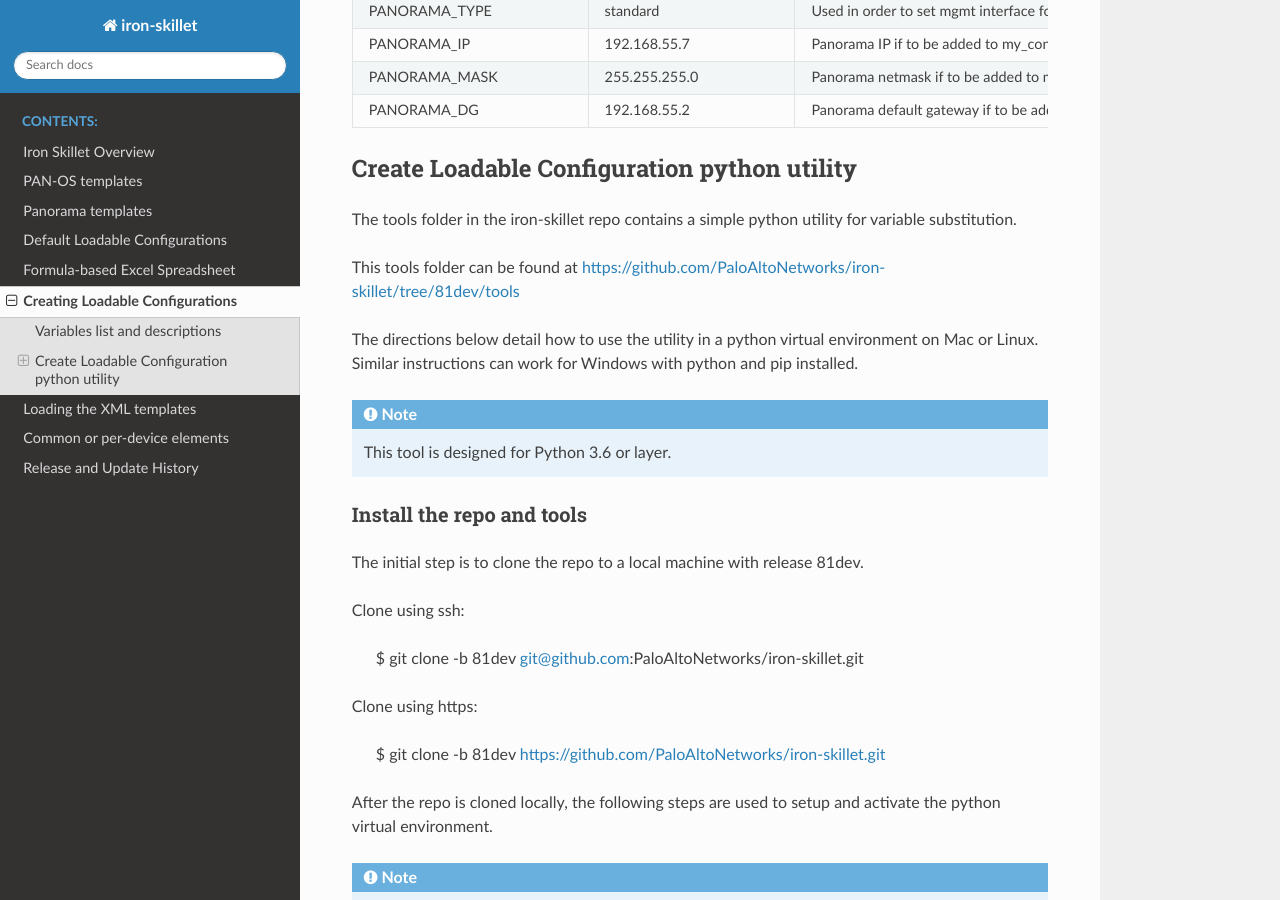
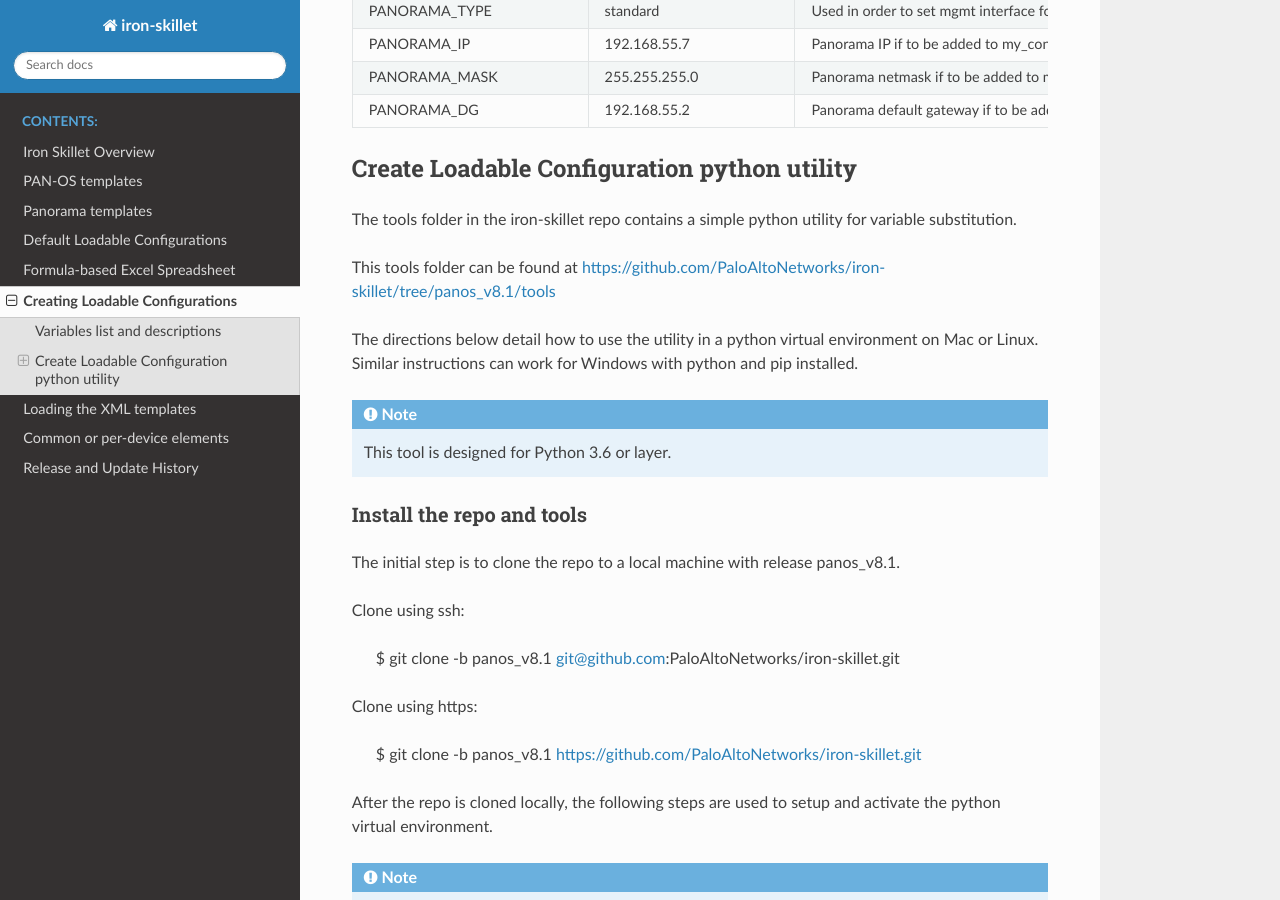
Before and after one commit to PaloAltoNetworks/iron-skillet, a Sphinx documentation site: the page built from docs/creating_loadable_configs.rst, in a window 1280 px wide and 900 px high, scrolled down 1370 px. Built offline with Sphinx 7.4.7 and the Read the Docs theme 2.0.0, drawn with Linux system fonts in a browser that asks for light colours.

Commit message:
updated repo references to panos_v8.1

```diff
--- a/docs/conf.py
+++ b/docs/conf.py
@@ -158,27 +158,27 @@
 
 # github file path that changes across repo and branches
 
-extlinks = {'panosrepo': ('https://github.com/PaloAltoNetworks/iron-skillet/blob/81dev/templates/panos/snippets/%s.xml', 'view xml template:   '),
-            'panoramarepo': ('https://github.com/PaloAltoNetworks/iron-skillet/blob/81dev/templates/panorama/snippets/%s.xml', 'view xml template:   '),
-            'setcommands': ('https://github.com/PaloAltoNetworks/iron-skillet/tree/81dev/templates/%s/set_commands', 'set commands '),
+extlinks = {'panosrepo': ('https://github.com/PaloAltoNetworks/iron-skillet/blob/panos_v8.1/templates/panos/snippets/%s.xml', 'view xml template:   '),
+            'panoramarepo': ('https://github.com/PaloAltoNetworks/iron-skillet/blob/panos_v8.1/templates/panorama/snippets/%s.xml', 'view xml template:   '),
+            'setcommands': ('https://github.com/PaloAltoNetworks/iron-skillet/tree/panos_v8.1/templates/%s/set_commands', 'set commands '),
             }
 
 # load config file name that changes across repo and branches
 
 rst_prolog = """
-.. |branch| replace:: 81dev
+.. |branch| replace:: panos_v8.1
 .. |panosconfigfile| replace:: iron_skillet_panos_full.xml
 .. |panoramaconfigfile| replace:: iron_skillet_panorama_full.xml
 .. |clonessh| replace:: git@github.com:PaloAltoNetworks/iron-skillet.git
 .. |clonehttps| replace:: https://github.com/PaloAltoNetworks/iron-skillet.git
-.. |repourl| replace:: https://github.com/PaloAltoNetworks/iron-skillet/tree/81dev
-.. |repotools| replace:: https://github.com/PaloAltoNetworks/iron-skillet/tree/81dev/tools
-.. |panosxpaths| replace:: https://github.com/PaloAltoNetworks/iron-skillet/blob/81dev/templates/panos/snippets/metadata.yaml
-.. |panossnippets| replace:: https://github.com/PaloAltoNetworks/iron-skillet/tree/81dev/templates/panos/snippets
-.. |panosloadorder| replace:: https://github.com/PaloAltoNetworks/iron-skillet/blob/81dev/templates/panos/snippets/metadata.yaml
-.. |panoramaxpaths| replace:: https://github.com/PaloAltoNetworks/iron-skillet/blob/81dev/templates/panorama/snippets/metadata.yaml
-.. |panoramasnippets| replace:: https://github.com/PaloAltoNetworks/iron-skillet/tree/81dev/templates/panorama/snippets
-.. |panoramaloadorder| replace:: https://github.com/PaloAltoNetworks/iron-skillet/blob/81dev/templates/panorama/snippets/metadata.yaml
-.. |panoramaset| replace:: https://github.com/PaloAltoNetworks/iron-skillet/tree/81dev/templates/panorama/set_commands
-.. |panosset| replace:: https://github.com/PaloAltoNetworks/iron-skillet/tree/81dev/templates/panos/set_commands
+.. |repourl| replace:: https://github.com/PaloAltoNetworks/iron-skillet/tree/panos_v8.1
+.. |repotools| replace:: https://github.com/PaloAltoNetworks/iron-skillet/tree/panos_v8.1/tools
+.. |panosxpaths| replace:: https://github.com/PaloAltoNetworks/iron-skillet/blob/panos_v8.1/templates/panos/snippets/metadata.yaml
+.. |panossnippets| replace:: https://github.com/PaloAltoNetworks/iron-skillet/tree/panos_v8.1/templates/panos/snippets
+.. |panosloadorder| replace:: https://github.com/PaloAltoNetworks/iron-skillet/blob/panos_v8.1/templates/panos/snippets/metadata.yaml
+.. |panoramaxpaths| replace:: https://github.com/PaloAltoNetworks/iron-skillet/blob/panos_v8.1/templates/panorama/snippets/metadata.yaml
+.. |panoramasnippets| replace:: https://github.com/PaloAltoNetworks/iron-skillet/tree/panos_v8.1/templates/panorama/snippets
+.. |panoramaloadorder| replace:: https://github.com/PaloAltoNetworks/iron-skillet/blob/panos_v8.1/templates/panorama/snippets/metadata.yaml
+.. |panoramaset| replace:: https://github.com/PaloAltoNetworks/iron-skillet/tree/panos_v8.1/templates/panorama/set_commands
+.. |panosset| replace:: https://github.com/PaloAltoNetworks/iron-skillet/tree/panos_v8.1/templates/panos/set_commands
 """
```
Also changed, not shown: README.md (+1 -1 lines), loadable_configs/README.md, templates/README.md, tools/README.md.
